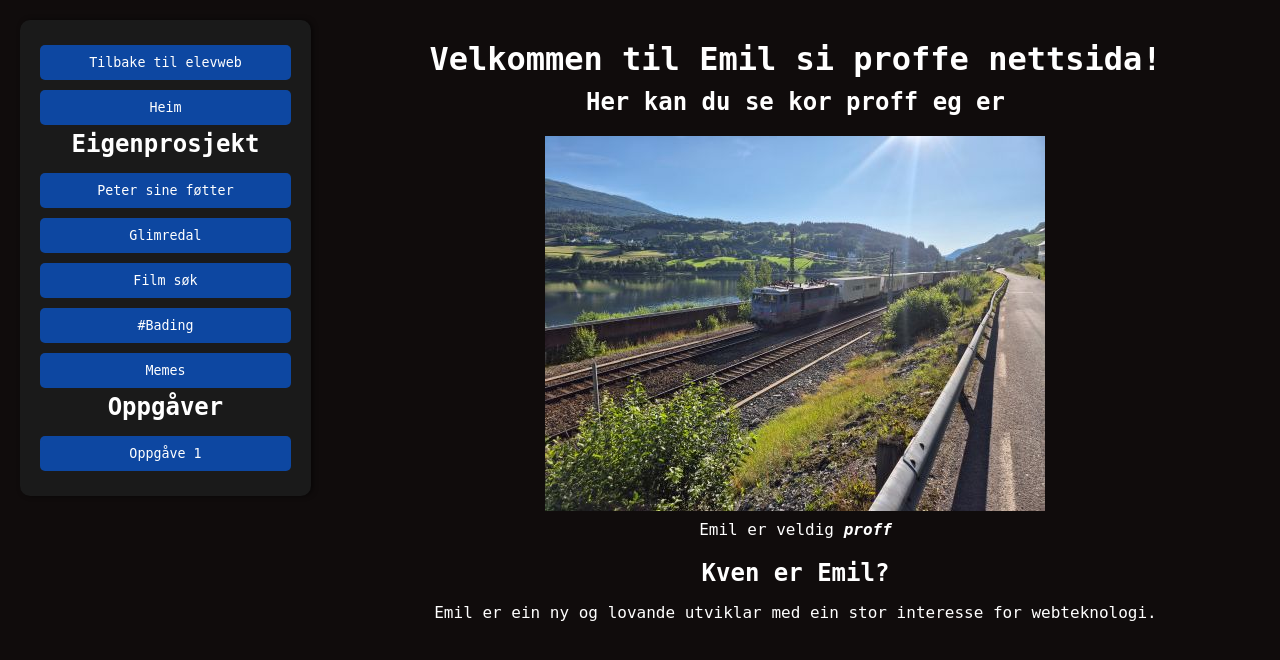
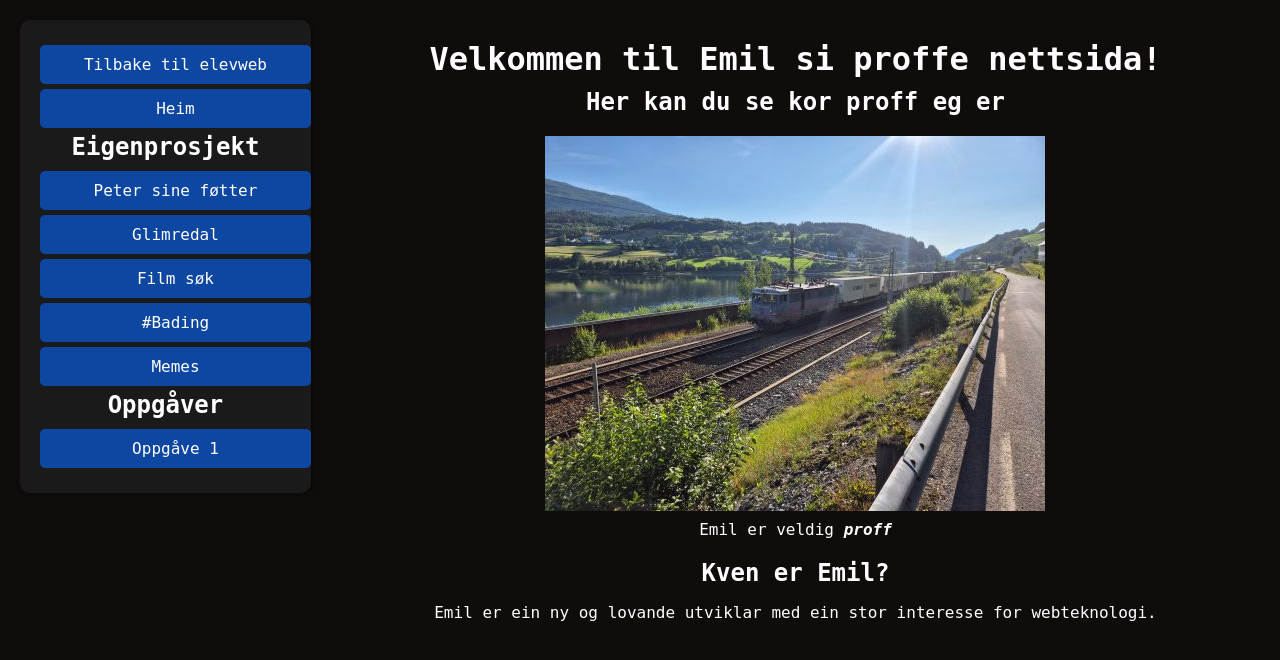
Before and after one commit to Emilsen2152/Emil-WEB, a PHP site: page / in a window 1280 px wide. Shown: the top 660 px of the page. Run offline with PHP 8.4, Linux system fonts and the light colour scheme.

Commit message:
Refactor sidebar loading and navigation links for improved structure and functionality

```diff
--- a/index.html
+++ b/index.html
@@ -5,33 +5,21 @@
     <meta charset="UTF-8">
     <meta name="viewport" content="width=device-width, initial-scale=1.0">
     <title>EmilWEB</title>
-    <link rel="stylesheet" type="text/css" href="./mainStyles.css">
+    <link rel="stylesheet" type="text/css" href="mainStyles.css">
 </head>
 
 <body>
     <div class="container">
         <aside class="sidebar"></aside>
+        <script src="sidebar.js"></script>
 
-        <script>
-            const base = './';
-
-            function goToUrl(url) {
-                window.location.href = `${base}${url}`;
-            }
-
-            fetch('./sidebar.html')
-                .then(response => response.text())
-                .then(data => {
-                    document.querySelector('.sidebar').innerHTML = data;
-                })
-                .catch(err => console.error("Failed to load sidebar:", err));
-        </script>
 
         <main class="content">
             <h1>Velkommen til Emil si proffe nettsida!</h1>
             <h2>Her kan du se kor proff eg er</h2>
             <figure>
-                <img class="size-image" src="./images/index/tog.jpg" alt="Emil er proff" style="--max-width: 500px; --aspect-ratio: 4 / 3;">
+                <img class="size-image" src="./images/index/tog.jpg" alt="Emil er proff"
+                    style="--max-width: 500px; --aspect-ratio: 4 / 3;">
                 <figcaption>Emil er veldig <strong><em>proff</em></strong></figcaption>
             </figure>
             <h2>Kven er Emil?</h2>
--- a/mainStyles.css
+++ b/mainStyles.css
@@ -113,6 +113,26 @@ input[type="text"] {
     background-color: #1b5e20;
 }
 
+.btn-link {
+  display: block;
+  width: 100%;
+  margin: 0.3125rem 0;
+  padding: 0.625rem;
+  background-color: #0d47a1;
+  color: white;
+  border-radius: 0.3125rem;
+  transition: background 0.3s;
+  text-align: center;
+  text-decoration: none;
+  cursor: pointer;
+  font-family: monospace;
+}
+
+.btn-link:hover,
+.btn-link:focus {
+  background-color: #1b5e20;
+}
+
 .content {
     width: 100%;
     /* Content takes full width on small screens */
--- a/sidebar.html
+++ b/sidebar.html
@@ -1,36 +1,24 @@
 <nav>
   <ul>
     <li class="sidebar-item">
-            <button onclick="window.location.href='https:\/\/elevweb.no'">Tilbake til elevweb</button>
+      <a data-url="https://elevweb.no" class="btn-link">Tilbake til elevweb</a>
     </li>
     <li class="sidebar-item">
-            <button onclick="goToUrl('')">Heim</button>
+      <a data-url="index.html" class="btn-link">Heim</a>
     </li>
   </ul>
 
   <h2 class="sidebar-header">Eigenprosjekt</h2>
   <ul>
-        <li class="sidebar-item">
-            <button onclick="goToUrl('eigenprosjekt/peter-sine-føtter')">Peter sine føtter</button>
-        </li>
-        <li class="sidebar-item">
-            <button onclick="goToUrl('eigenprosjekt/glimredal')">Glimredal</button>
-        </li>
-        <li class="sidebar-item">
-            <button onclick="goToUrl('eigenprosjekt/film-søk')">Film søk</button>
-        </li>
-        <li class="sidebar-item">
-            <button onclick="goToUrl('eigenprosjekt/bading')">#Bading</button>
-        </li>
-        <li class="sidebar-item">
-            <button onclick="goToUrl('eigenprosjekt/memes')">Memes</button>
-        </li>
+    <li class="sidebar-item"><a data-url="eigenprosjekt/peter-sine-føtter" class="btn-link">Peter sine føtter</a></li>
+    <li class="sidebar-item"><a data-url="eigenprosjekt/glimredal" class="btn-link">Glimredal</a></li>
+    <li class="sidebar-item"><a data-url="eigenprosjekt/film-søk" class="btn-link">Film søk</a></li>
+    <li class="sidebar-item"><a data-url="eigenprosjekt/bading" class="btn-link">#Bading</a></li>
+    <li class="sidebar-item"><a data-url="eigenprosjekt/memes" class="btn-link">Memes</a></li>
   </ul>
 
   <h2 class="sidebar-header">Oppgåver</h2>
   <ul>
-        <li class="sidebar-item">
-            <button onclick="goToUrl('oppgaver/oppgave1')">Oppgåve 1</button>
-        </li>
+    <li class="sidebar-item"><a data-url="oppgaver/oppgave1" class="btn-link">Oppgåve 1</a></li>
   </ul>
 </nav>
--- /dev/null
+++ b/sidebar.js
@@ -0,0 +1,18 @@
+// Base-path logikk
+const base = (location.hostname === "localhost")
+  ? "/"
+  : `${location.origin}/${location.pathname.split('/').filter(p=>p)[0]}/`;
+
+// Last sidebar
+fetch("sidebar.html")
+  .then(res => res.text())
+  .then(data => {
+    const sidebar = document.querySelector(".sidebar");
+    sidebar.innerHTML = data;
+
+    sidebar.querySelectorAll("a[data-url]").forEach(link => {
+      const url = link.dataset.url;
+      link.href = /^https?:\/\//.test(url) ? url : base + url;
+    });
+  })
+  .catch(err => console.error("Failed to load sidebar:", err));
```
Also changed, not shown: eigenprosjekt/bading/index.html (+1 -15 lines), eigenprosjekt/film-søk/index.html (+1 -15 lines), eigenprosjekt/glimredal/index.html (+1 -15 lines), eigenprosjekt/memes/index.html (+1 -15 lines), eigenprosjekt/peter-sine-føtter/index.html (+1 -15 lines), oppgaver/oppgave1/index.html (+1 -15 lines). Lines whose indentation alone changed are shown as unchanged.
